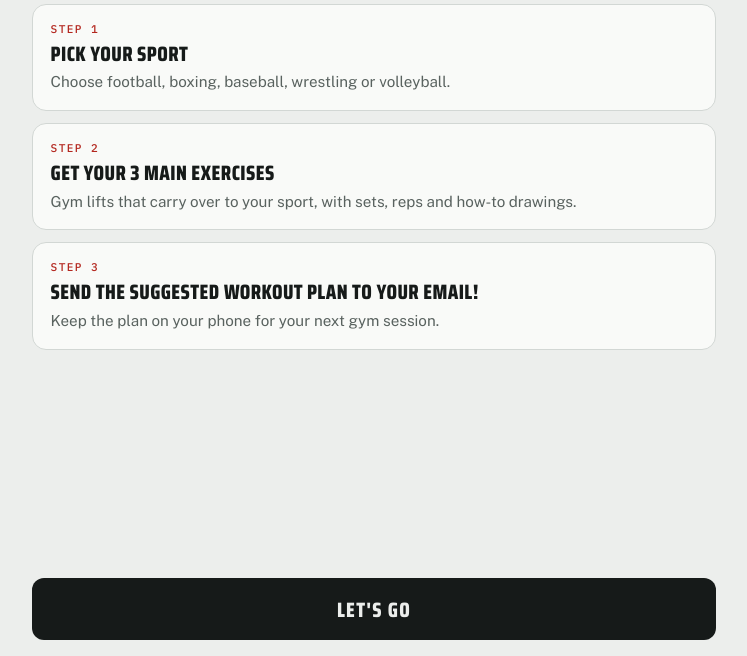
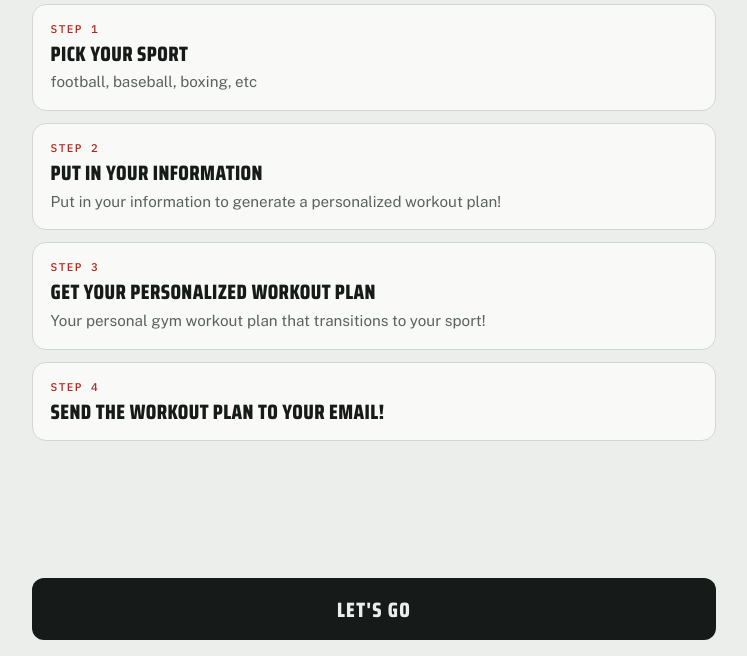
Before and after one commit to hsnoh317/train-real, a plain HTML site: page index.html in a window 1280 px wide. Shown: the part 144-800 px from the top of the page, without its empty margins (266-1013 px from the left). Drawn offline with nearby package versions, Linux system fonts and the light colour scheme.

Commit message:
Rewrite the Instructions page as four steps
Pick your sport / Put in your information / Get your personalized
workout plan / Send the workout plan to your email. Cache v8.

Co-Authored-By: Claude Opus 5.5 <noreply@anthropic.com>

```diff
--- a/index.html
+++ b/index.html
@@ -932,17 +932,21 @@ body::before {
         <li>
           <span class="step-no">Step 1</span>
           <b>PICK YOUR SPORT</b>
-          <p>Choose football, boxing, baseball, wrestling or volleyball.</p>
+          <p>football, baseball, boxing, etc</p>
         </li>
         <li>
           <span class="step-no">Step 2</span>
-          <b>GET YOUR 3 MAIN EXERCISES</b>
-          <p>Gym lifts that carry over to your sport, with sets, reps and how-to drawings.</p>
+          <b>PUT IN YOUR INFORMATION</b>
+          <p>Put in your information to generate a personalized workout plan!</p>
         </li>
         <li>
           <span class="step-no">Step 3</span>
-          <b>SEND THE SUGGESTED WORKOUT PLAN TO YOUR EMAIL!</b>
-          <p>Keep the plan on your phone for your next gym session.</p>
+          <b>GET YOUR PERSONALIZED WORKOUT PLAN</b>
+          <p>Your personal gym workout plan that transitions to your sport!</p>
+        </li>
+        <li>
+          <span class="step-no">Step 4</span>
+          <b>SEND THE WORKOUT PLAN TO YOUR EMAIL!</b>
         </li>
       </ol>
       <div class="install" id="install" hidden>
--- a/sw.js
+++ b/sw.js
@@ -1,6 +1,6 @@
 /* TRAIN REAL service worker: makes the app open offline.
    Bump CACHE whenever index.html or the icons change, so phones pick up the new version. */
-const CACHE = "train-real-v7";
+const CACHE = "train-real-v8";
 const ASSETS = [
   "./",
   "./index.html",
```
